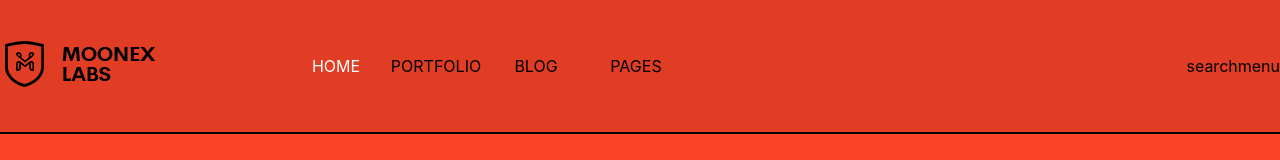
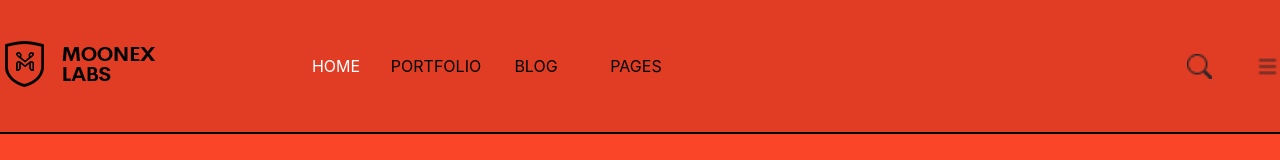
Before and after one commit to parkcheonju/portfolio, a React (Create React App) app: page / in a window 1280 px wide. Shown: the top 160 px of the page. Built offline with nearby package versions, Linux system fonts and the light colour scheme; a web font is replaced by a local one.

Commit message:
header img add & css modify commit

```diff
--- a/src/components/Sections/Header.js
+++ b/src/components/Sections/Header.js
@@ -19,8 +19,8 @@ export default function Header() {
           </div>
         </div>
         <div className="Header_menu">
-          <div>search</div>
-          <div>menu</div>
+          <img src='/images/search.png' alt='search'/>
+          <img src='/images/list.png' alt='list'/>
         </div>
       </Container>
     </div>
--- a/src/components/Sections/Section3.js
+++ b/src/components/Sections/Section3.js
@@ -1,5 +1,5 @@
 import React from "react";
-import { Container, Row, Col } from "react-bootstrap";
+import { Container } from "react-bootstrap";
 import "../css/Section3.css";
 
 export default function Section3() {
@@ -22,27 +22,33 @@ export default function Section3() {
                 <div className="Section3_bottom-item">
                   <img src="/images/work-1.png" alt="work_data" />
                 </div>
+                <div className="Section3_item-text">
                   <div className="Section3_item-title">UI/UX</div>
                   <div className="Section3_item-description">
                     <h4>Liarch Architecture Firm</h4>
+                  </div>
                 </div>
               </div>
               <div className="Section3_bottom-card">
                 <div className="Section3_bottom-item">
                   <img src="/images/work-2.png" alt="work_data" />
                 </div>
+                <div className="Section3_item-text">
                   <div className="Section3_item-title">UI/UX</div>
                   <div className="Section3_item-description">
                     <h4>Taskly Dashboard</h4>
+                  </div>
                 </div>
               </div>
               <div className="Section3_bottom-card">
                 <div className="Section3_bottom-item">
                   <img src="/images/work-3.png" alt="work_data" />
                 </div>
+                <div className="Section3_item-text">
                   <div className="Section3_item-title">Product</div>
                   <div className="Section3_item-description">
                     <h4>Film & Art Festival</h4>
+                  </div>
                 </div>
               </div>
             </div>
--- a/src/components/css/Header.css
+++ b/src/components/css/Header.css
@@ -33,10 +33,15 @@
 }
 .Header_menu {
   display: none;
-  width: 9%;
+  width: 120px;
   display: flex;
   justify-content: space-between;
 }
+.Header_menu img{
+  width: 25px;
+  height: 25px;
+}
+
 #color-white{
   color: white;
 }
--- a/src/components/css/Section3.css
+++ b/src/components/css/Section3.css
@@ -44,12 +44,18 @@
   width: 100%;
   height: 100%;
 }
-
+.Section3_item-text{
+  color: #666;
+}
+.Section3_item-text:hover{
+  color: black;
+}
 .Section3_item-title {
   margin-top: 30px;
   font-size: 1rem;
   text-transform: uppercase;
 }
+
 .Section3_item-description {
   margin-top: 10px;
 }
@@ -58,7 +64,6 @@
   font-weight: 700;
   line-height: 1.3;
 }
-
 @media (min-width: 1580px) {
   .container-xxl {
     max-width: 1550px;
--- a/src/components/css/Section5.css
+++ b/src/components/css/Section5.css
@@ -50,16 +50,13 @@
   justify-content: space-between;
 }
 .Section5_history-year{
-  width: 10%;
   display: flex;
 }
 .Section5_history-year img{
-  width: 20px;
   height: 18px;
   margin: 1px 0 0 3px;
 }
 .Section5_history-marker{
-  width: 20%;
   height: 200px;
 }
 .Section5_history-description{
```
Also changed, not shown: public/images/list.png (added), public/images/search.png (added). Lines whose indentation alone changed are shown as unchanged.
